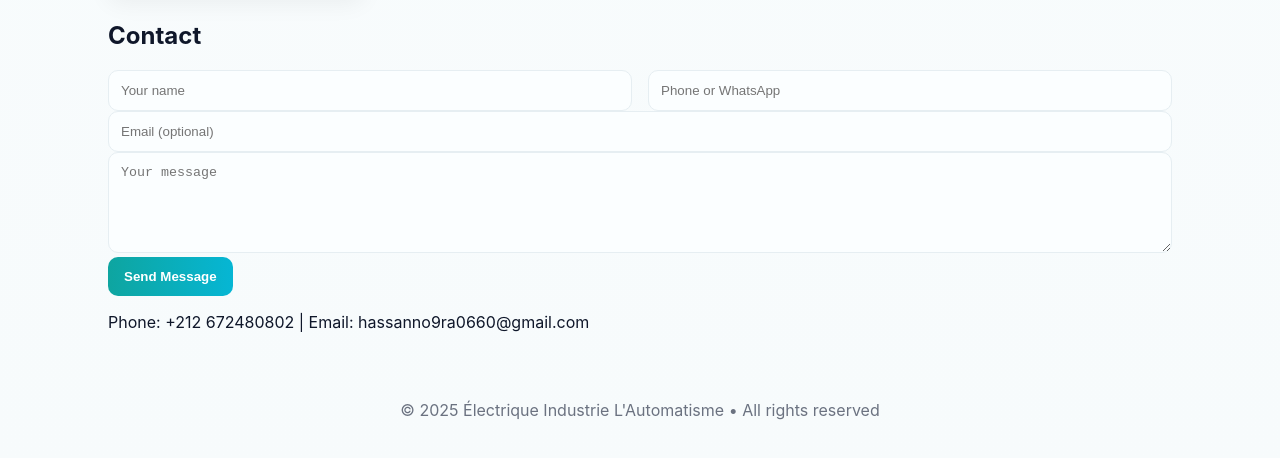
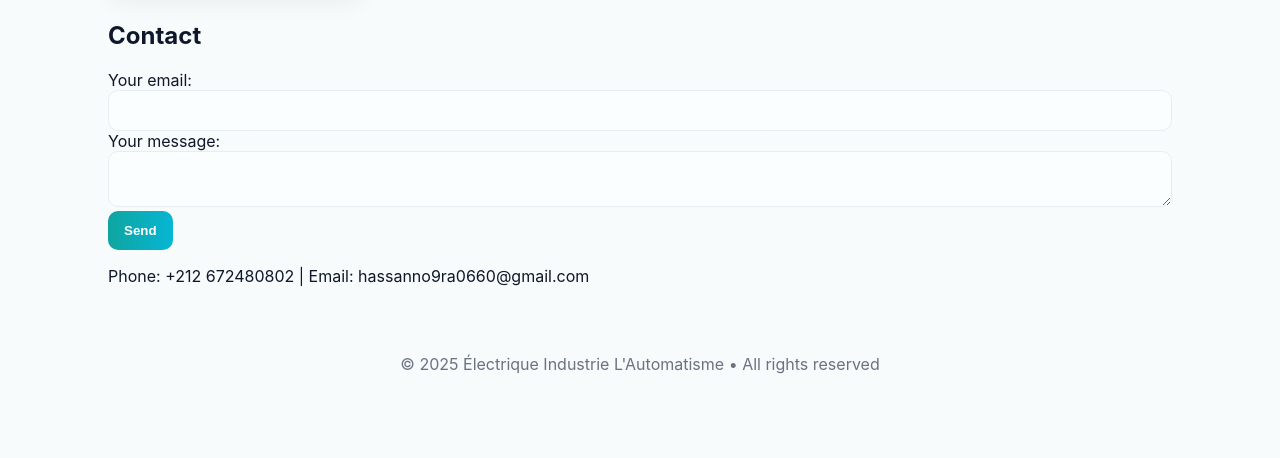
Before and after one commit to electrique-industrie/electrique-industrie, a plain HTML site: page index.html in a window 1280 px wide. Shown: the part 3182-3640 px from the top of the page. Drawn offline with Linux system fonts and the light colour scheme.

Commit message:
Update index.html

```diff
--- a/index.html
+++ b/index.html
@@ -144,14 +144,21 @@ With Électrique Industrie L’Automatisme, every project is a long-term partner
 
     <section id="contact" class="section">
       <h2>Contact</h2>
-<form action="https://formspree.io/f/mrgnwxyz" method="POST">
-  <div class="contact-grid">
-    <input type="text" name="name" placeholder="Your name" required>
-    <input type="text" name="phone" placeholder="Phone or WhatsApp">
-  </div>
-  <input type="email" name="email" placeholder="Email (optional)">
-  <textarea name="message" rows="5" placeholder="Your message" required></textarea>
-  <button type="submit">Send Message</button>
+<!-- modify this form HTML and place wherever you want your form -->
+<form
+  action="https://formspree.io/f/xvgvedrk"
+  method="POST"
+>
+  <label>
+    Your email:
+    <input type="email" name="email">
+  </label>
+  <label>
+    Your message:
+    <textarea name="message"></textarea>
+  </label>
+  <!-- your other form fields go here -->
+  <button type="submit">Send</button>
 </form>
 
       <p>Phone: +212 672480802 | Email: hassanno9ra0660@gmail.com</p>
```
